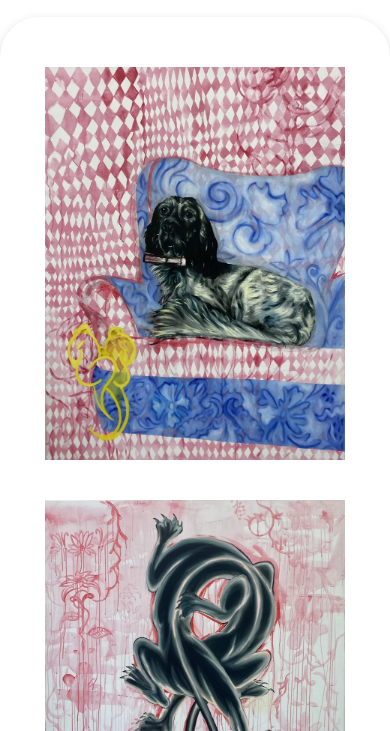
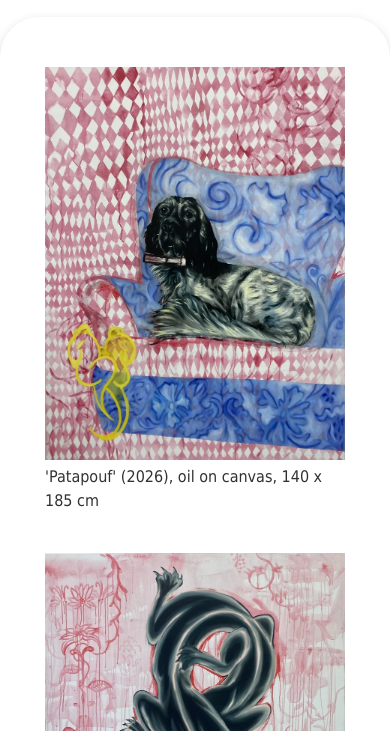
Before and after one commit to Emodemons/paintingSite, a plain HTML site: page index.html in a window 390 px wide. Shown: the part 113-844 px from the top of the page. Drawn offline with nearby package versions, Linux system fonts and the light colour scheme.

Commit message:
new adjustments

```diff
--- a/main.css
+++ b/main.css
@@ -23,7 +23,7 @@ h2 {
 }
 
 .footer {
-  background-color: #f1f1f1;
+  background-color: #DCF7D2;
   padding: 10px 0;
   text-align: center;
   margin-top: 50px;
@@ -131,9 +131,73 @@ html.floaters-grabbing * {
   width: 500px;
 }
 
+.painting-item {
+  display: flex;
+  flex-direction: column;
+}
+
+.painting-item .img {
+  flex: 0 0 auto;
+  width: 500px;
+  order: 0;
+}
+
+.painting-caption {
+  width: 500px;
+  max-width: 100%;
+  margin-bottom: 0;
+  order: 1;
+  font-family: Tahoma, sans-serif;
+  font-size: 16px;
+  line-height: 1.5;
+  color: rgb(49, 50, 50);
+  text-shadow: 1px 0 10px rgb(255, 255, 255);
+}
+
+.painting-even {
+  align-items: flex-start;
+}
+
+.painting-odd {
+  align-items: flex-end;
+}
+
+.painting-odd .painting-caption {
+  text-align: right;
+}
+
+@media (max-width: 767px) {
+  .painting-item,
+  .painting-even,
+  .painting-odd {
+    flex-direction: column;
+    width: 100%;
+    min-width: 0;
+    align-items: stretch;
+    box-sizing: border-box;
+  }
+
+  .painting-item .img {
+    flex-basis: auto;
+    width: 100%;
+    margin-bottom: 0;
+  }
+
+  .painting-caption,
+  .painting-odd .painting-caption {
+    width: 100%;
+    max-width: 100%;
+    margin-top: 5px;
+    margin-bottom: 20px;
+    text-align: left;
+    overflow-wrap: anywhere;
+    box-sizing: border-box;
+  }
+}
+
 button:disabled {
-  background-color: grey;
-  color: white;
+  background-color: #DCF7D2;
+  color: #0505FE;
   opacity: 0.7;
   cursor: default;
 }
--- a/paintings.js
+++ b/paintings.js
@@ -7,13 +7,14 @@
 //file   = short name used by convert-painting.sh (no size, no .webp)
 //title  = text used as the image description (alt text)
 //width / height = size of the original, keeps the page from jumping while loading
+//description = optional text shown beside this painting
 const PAINTINGS = [
-  { file: "patapouf",    title: "Patapouf",    width: 2405, height: 3152 },
-  { file: "right-wrong", title: "Right wrong", width: 2166, height: 2616 },
-  { file: "right2", title: "Wrong right", width: 1995, height: 2355 },
-  { file: "tigers", title: "tigers", width: 2256, height: 1802 },
-  { file: "gyno", title: "gyno", width: 1563, height: 2255 },
-  { file: "snake", title: "snake", width: 2452, height: 3264 },
+  { file: "patapouf",    title: "Patapouf",    width: 2405, height: 3152, description: "'Patapouf' (2026), oil on canvas, 140 x 185 cm" },
+  { file: "right-wrong", title: "Right wrong", width: 2166, height: 2616, description: "'You're Right I'm Wrong, Im Right You're Wrong' (2026), acrylics & oil on canvas, 140 x 180 cm" },
+  { file: "right2", title: "Wrong right", width: 1995, height: 2355, description: "'I'm Right, You're Wrong' (2026), acrylics & oil on canvas, 90 x 105 cm" },
+  { file: "tigers", title: "tigers", width: 2256, height: 1802, description: "'Stickers #2''" },
+  { file: "gyno", title: "gyno", width: 1563, height: 2255, description: "CHANGE PICTURE HERE!" },
+  { file: "snake", title: "snake", width: 2452, height: 3264, description: "'Sleep by the lake in July, read your coffee grounds in August' (2025), oil on canvas, 90 x 120 cm'" },
   { file: "pattern", title: "pattern", width: 2159, height: 2159 },
   { file: "girl", title: "girl", width: 2080, height: 2514 },
   { file: "edo", title: "edo", width: 4051, height: 4807 },
@@ -33,11 +34,11 @@ const PAINTINGS = [
     const base = "pictures/paintings/" + p.file;
 
     const row = document.createElement("div");
-    row.className = "row";
+    row.className = "row painting-row";
 
     //alternate left / right like before
     const col = document.createElement("div");
-    col.className = "col-md-12 " + (i % 2 === 0 ? "text-left" : "text-right");
+    col.className = "col-md-12 painting-item " + (i % 2 === 0 ? "painting-even" : "painting-odd");
 
     const wrap = document.createElement("div");
     wrap.className = "img";
@@ -55,7 +56,24 @@ const PAINTINGS = [
     if (i > 0) img.loading = "lazy";
 
     wrap.appendChild(img);
-    col.appendChild(wrap);
+
+    if (p.description) {
+      const caption = document.createElement("div");
+      caption.className = "painting-caption";
+      caption.textContent = p.description;
+
+      if (i % 2 === 0) {
+        col.appendChild(wrap);
+        col.appendChild(caption);
+      } else {
+        col.appendChild(caption);
+        col.appendChild(wrap);
+      }
+    } else {
+      col.appendChild(wrap);
+      col.classList.add("painting-image-only");
+    }
+
     row.appendChild(col);
     gallery.appendChild(row);
   });
@@ -74,11 +92,11 @@ const PAINTINGS2 = [
     const base = "pictures/paintings/" + p.file;
 
     const row = document.createElement("div");
-    row.className = "row";
+    row.className = "row painting-row";
 
     //alternate left / right like before
     const col = document.createElement("div");
-    col.className = "col-md-12 " + (i % 2 === 0 ? "text-left" : "text-right");
+    col.className = "col-md-12 painting-item " + (i % 2 === 0 ? "painting-even" : "painting-odd");
 
     const wrap = document.createElement("div");
     wrap.className = "img";
@@ -96,7 +114,24 @@ const PAINTINGS2 = [
     if (i > 0) img.loading = "lazy";
 
     wrap.appendChild(img);
-    col.appendChild(wrap);
+
+    if (p.description) {
+      const caption = document.createElement("div");
+      caption.className = "painting-caption";
+      caption.textContent = p.description;
+
+      if (i % 2 === 0) {
+        col.appendChild(wrap);
+        col.appendChild(caption);
+      } else {
+        col.appendChild(caption);
+        col.appendChild(wrap);
+      }
+    } else {
+      col.appendChild(wrap);
+      col.classList.add("painting-image-only");
+    }
+
     row.appendChild(col);
     gallery2.appendChild(row);
   });
```
Also changed, not shown: earlier_works.html (+1 -0 lines).
